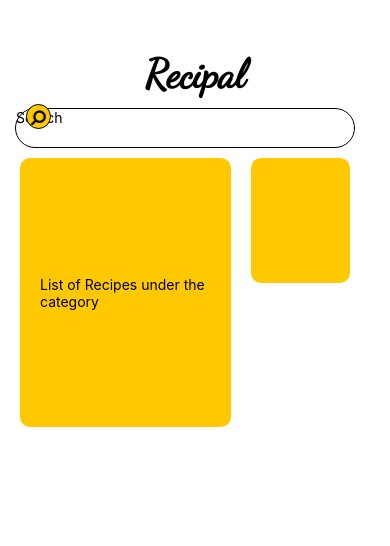
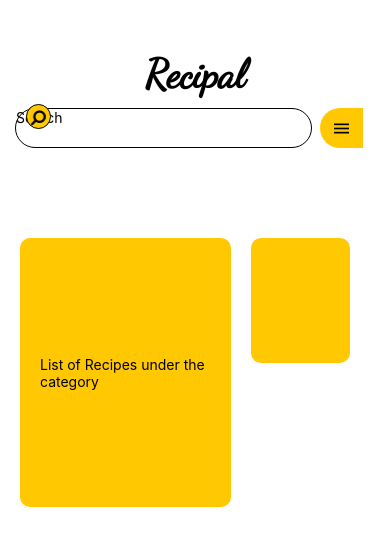
Before and after one commit to marvin-c/Recipal, a React Native app in the folder Recipal/: screen /Search in a window 390 px wide. Shown: the top 546 px of the page. Built offline with nearby package versions, Linux system fonts and the light colour scheme.

Commit message:
Side Menu component

```diff
--- a/Recipal/App.js
+++ b/Recipal/App.js
@@ -11,6 +11,7 @@ import HomeScreen from './Screens/HomeScreen';
 import CategoriesScreen from './Screens/CategoriesScreen';
 import SearchScreen from './Screens/SearchScreen';
 import RecipePage from './Screens/RecipePage';
+import CustomSideMenu from './Screens/SideMenu';
 
 
 const Stack = createStackNavigator();
@@ -69,6 +70,11 @@ const App = () => {
           component={UserProfile}
           options={{headerShown: false}}
         />
+        <Stack.Screen
+          name="CustomSideMenu"
+          component={CustomSideMenu}
+          options={{headerShown: false}}
+        />
       </Stack.Navigator>
     </NavigationContainer>
   );
--- a/Recipal/Components/SearchBar.js
+++ b/Recipal/Components/SearchBar.js
@@ -27,7 +27,7 @@ const styles = StyleSheet.create({
         left: 15,
         right: 55,
         backgroundColor: 'white',
-        width: 340,
+        width: 297,
         height: 40,
         borderWidth:0.2,
         borderColor: '#000000',
--- a/Recipal/Screens/CategoriesScreen.js
+++ b/Recipal/Screens/CategoriesScreen.js
@@ -1,6 +1,7 @@
 import React, { useState, useEffect } from 'react';
 import { SafeAreaView, View, Text, ImageBackground, StyleSheet, FlatList, Dimensions, Image } from 'react-native';
 import SearchBar from '../Components/SearchBar';
+import CustomSideMenu from './SideMenu';
 
 const CategoriesScreen = () => {
   const [categories, setCategories] = useState([]);
@@ -35,6 +36,9 @@ const CategoriesScreen = () => {
         <Text style={styles.headerText}>Recipal</Text>
       </View>
       <SearchBar />
+      <View>
+        <CustomSideMenu />
+      </View>
       <FlatList
         data={categories}
         renderItem={renderCategory}
--- a/Recipal/Screens/HomeScreen.js
+++ b/Recipal/Screens/HomeScreen.js
@@ -3,8 +3,8 @@ import { useNavigation } from '@react-navigation/native';
 import React, { useState, useEffect } from 'react';
 import { StatusBar } from 'expo-status-bar';
 import SearchBar from '../Components/SearchBar';
-import CategoriesList from '../Components/recipes/categories-list';
 import * as Font from 'expo-font';
+import CustomSideMenu from './SideMenu';
 
 const HomeScreen = ({ navigation }) => {
   const [fontLoaded, setFontLoaded] = useState(false);
@@ -34,31 +34,28 @@ const HomeScreen = ({ navigation }) => {
   return (
     <SafeAreaView>
       <ScrollView>
-        <View>
+        <View style={styles.overContainer}>
           <View style={styles.header}>
             <Text style={styles.headerText}>Recipal</Text>
           </View>
           <SearchBar />
-
+          <View>
+        <CustomSideMenu /></View>
           <TouchableOpacity onPress={() => navigation.navigate('Categories')} style={styles.btn}>
             <Text style={{color: 'black'}}>Categories</Text>
           </TouchableOpacity>
-
           <Text style={styles.subttlCointainer}>
             Featured
           </Text>
-
           {recipes.map((recipe) => (
             <View key={recipe.id}>
               <Text style={styles.recipeTitle}>{recipe.title}</Text>
               <Text style={styles.recipeDesc}>{recipe.description}</Text>
             </View>
           ))}
-
           <Text style={styles.subttlCointainer}>
             Recommended based on preferences
           </Text>
-
           <TouchableHighlight
             style={styles.btn}
             underlayColor="rgba(255, 200, 0, 0.75)"
@@ -74,10 +71,13 @@ const HomeScreen = ({ navigation }) => {
 }
 
 const styles = StyleSheet.create({
+    overContainer: {
+      flex: 1,
+      height: 1600
+    },
     header: {
         paddingTop: 50,
         paddingBottom: 10,
-        // backgroundColor: '#FFC800',
         alignItems: 'center',
     },
     headerText: {
@@ -85,17 +85,6 @@ const styles = StyleSheet.create({
         fontWeight: '600',
         fontSize: 40,
         color: 'black',
-    },
-    searchBox: {
-        backgroundColor: 'white',
-        marginTop: 10,
-        marginBottom: 10,
-        marginHorizontal: 15,
-        borderRadius: 100,
-        height: 40,
-        width: 330,
-        justifyContent: 'center',
-        paddingHorizontal: 10,
     },
     searchText: {
         fontFamily: 'System',
--- a/Recipal/Screens/RecipePage.js
+++ b/Recipal/Screens/RecipePage.js
@@ -2,6 +2,7 @@ import { SafeAreaView, ScrollView, StyleSheet, Text, View } from 'react-native';
 import React from 'react';
 import SearchBar from '../Components/SearchBar';
 import * as Font from 'expo-font';
+import CustomSideMenu from './SideMenu';
 
 const RecipePage = ({ navigation }) => {
   const handleHomeScreen = () => {navigation.navigate('Home');}; //call the Landing page on button press
@@ -9,11 +10,14 @@ const RecipePage = ({ navigation }) => {
     return (
         <SafeAreaView>
             <ScrollView>
-                <View>
+                <View style={styles.overContainer}>
                     <View style={styles.header}>
                         <Text style={styles.headerText}>Recipal</Text>
                     </View>
                     <SearchBar />
+                    <View>
+                        <CustomSideMenu />
+                    </View>
 
 
                     <Text style={styles.title}>Recipe Name</Text>
@@ -35,7 +39,6 @@ const styles = StyleSheet.create({
     header: {
         paddingTop: 50,
         paddingBottom: 10,
-        // backgroundColor: '#FFC800',
         alignItems: 'center',
     },
     headerText: {
@@ -43,6 +46,10 @@ const styles = StyleSheet.create({
         fontWeight: '600',
         fontSize: 40,
         color: 'black',
+    },
+    overContainer: {
+        flex: 1,
+        height: 1600
     },
     title: {
         fontSize: 24,
--- a/Recipal/Screens/SearchScreen.js
+++ b/Recipal/Screens/SearchScreen.js
@@ -4,6 +4,7 @@ import { TouchableHighlight, SafeAreaView, ScrollView, StyleSheet, Text, View, T
 import SearchBar from "../Components/SearchBar";
 import { StatusBar } from 'expo-status-bar';
 import * as Font from 'expo-font';
+import CustomSideMenu from './SideMenu';
 
 const SearchScreen = () => {
     const [fontLoaded, setFontLoaded] = useState(false);
@@ -33,6 +34,9 @@ const SearchScreen = () => {
                     <Text style={styles.headerText}>Recipal</Text>
                 </View>
                 <SearchBar />
+                <View>
+                    <CustomSideMenu />
+                </View>
                 <View style={styles.row}>
                     <View style={styles.screen}>
                         <Text>List of Recipes under the category {title}</Text>
--- /dev/null
+++ b/Recipal/Screens/SideMenu.js
@@ -0,0 +1,132 @@
+import { View, Text, StyleSheet, Image, ImageBackground, TouchableOpacity } from "react-native";
+import { useNavigation } from '@react-navigation/native';
+import Icon from 'react-native-vector-icons/Ionicons'
+import { useState } from 'react';
+import { SafeAreaView } from "react-native-safe-area-context";
+
+const CustomSideMenu = () => {
+  const navigation = useNavigation()
+  const [showMenu, setShowMenu] = useState(false);
+
+    return (
+        <View style={styles.container}>
+            <View style={styles.screen}>
+                <View style={styles.buttonP}>
+                <TouchableOpacity onPress={()=> setShowMenu(!showMenu)}>
+                    <Icon name='menu-sharp' size={20} />
+                </TouchableOpacity>
+                </View>
+            </View>
+            <View style={styles.overlayContainer}>
+              {showMenu && (
+                <SafeAreaView style={styles.overlaySafeAreaView}>
+                  <View style={styles.overlay}>
+                    <TouchableOpacity style={styles.menuItem} onPress={() => navigation.navigate('Home')}>
+                      <Text style={styles.menuItemText}>Profile</Text>
+                    </TouchableOpacity>
+                    <TouchableOpacity style={styles.menuItem} onPress={() => navigation.navigate('Categories')}>
+                      <Text style={styles.menuItemText}>Categories</Text>
+                    </TouchableOpacity>
+                    <TouchableOpacity style={styles.menuItem} onPress={() => console.log('Menu item 3 pressed')}>
+                      <Text style={styles.menuItemText}>Your Recipes</Text>
+                    </TouchableOpacity>
+                    <TouchableOpacity style={styles.menuItem} onPress={() => console.log('Menu item 3 pressed')}>
+                      <Text style={styles.menuItemText}>Favorites</Text>
+                    </TouchableOpacity>
+                    <TouchableOpacity style={styles.menuItem} onPress={() => navigation.navigate('UserAgreement')}>
+                      <Text style={styles.menuItemText}>User Agreement</Text>
+                    </TouchableOpacity>
+                    <TouchableOpacity style={styles.menuItem} onPress={() => navigation.navigate('AboutUs')}>
+                      <Text style={styles.menuItemText}>About Us</Text>
+                    </TouchableOpacity>
+                    <TouchableOpacity style={styles.logOutButton} onPress={() => console.log('Menu item 3 pressed')}>
+                      <Text style={styles.menuItemText}>Log out</Text>
+                    </TouchableOpacity>
+                  </View>
+                </SafeAreaView>
+              )}
+            </View>
+        </View>
+    );
+}
+
+const styles = StyleSheet.create({
+    screen: {
+        padding: 20,
+    },
+    container: {
+        backgroundColor: 'white',
+        flex: 1
+    },
+    buttonP:{
+        marginLeft: 300,
+        borderTopStartRadius: 25,
+        borderBottomLeftRadius: 25,
+        bottom: 60,
+        height: 40,
+        width: 43,
+        backgroundColor: '#FFC800',
+        borderColor: 'black',
+        alignItems: 'center',
+        justifyContent: 'center',
+    },
+    overlayContainer: {
+      position: 'absolute',
+      top: 0,
+      bottom: 0,
+      left: 160,
+      right: 0,
+      zIndex: 1,
+    },
+    overlaySafeAreaView: {
+      flex: 1,
+      justifyContent: 'space-between',
+    },
+    overlay: {
+      position: 'absolute',
+      top: 0,
+      bottom: 0,
+      left: 0,
+      right: 0,
+      backgroundColor: '#323232',
+      justifyContent: 'center',
+      paddingHorizontal: 15,
+      paddingVertical: 20,
+      width: 200,
+      height: 800,
+      zIndex: 1
+    },
+    menuItem: {
+      borderRadius: 20,
+      padding: 15,
+      height: 50,
+      width: 175,
+      bottom: 60,
+      borderBottomColor: '#FFC800',
+      backgroundColor: '#FFC800',
+      marginVertical: 5,
+      alignSelf: 'stretch',
+      justifyContent: 'center',
+      alignItems: 'center',
+    },
+    logOutButton: {
+      borderRadius: 20,
+      padding: 15,
+      height: 50,
+      width: 175,
+      bottom: 20,
+      borderBottomColor: '#FFC800',
+      backgroundColor: '#FFC800',
+      marginVertical: 5,
+      alignSelf: 'stretch',
+      justifyContent: 'center',
+      alignItems: 'center',
+    },
+    menuItemText: {
+      fontSize: 16,
+      flexWrap: 'wrap',
+      color: 'black'
+    },
+})
+
+export default CustomSideMenu;
```
